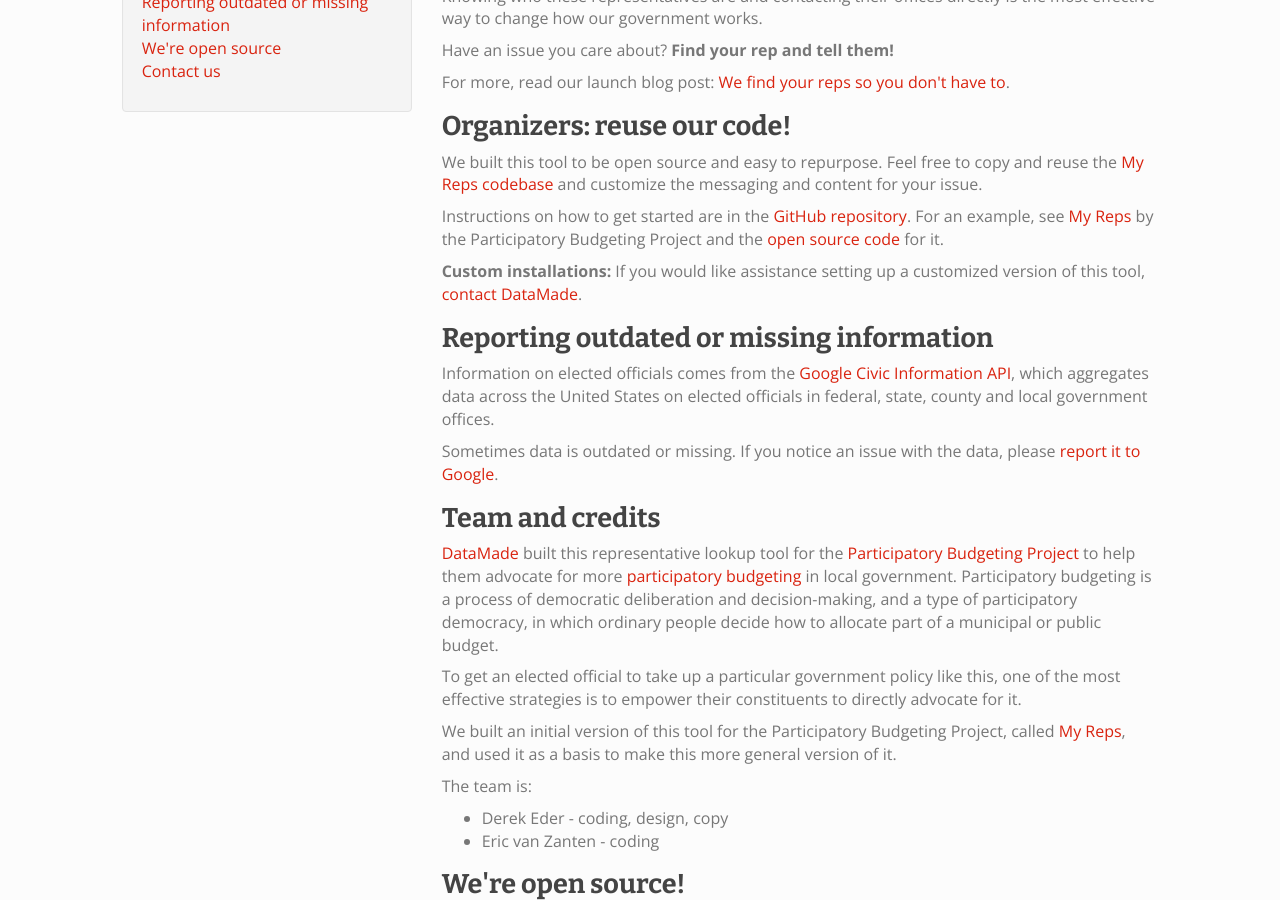
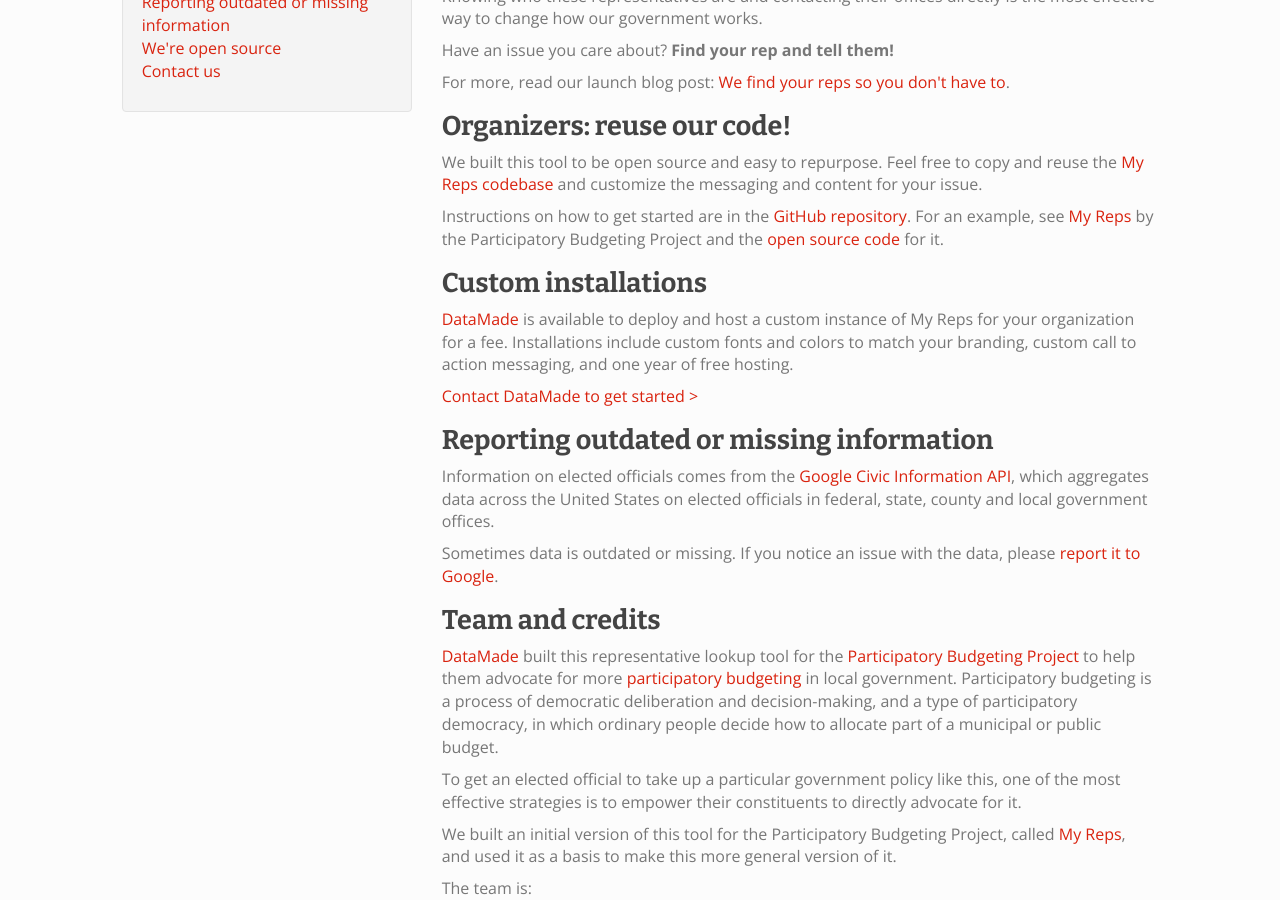
Before and after one commit to datamade/my-reps, a Jekyll site: the page built from about.html, in a window 1280 px wide and 900 px high, scrolled down 399 px. Built offline with Jekyll 4.4.1, drawn with Linux system fonts in a browser that asks for light colours; nearby versions of some CDN libraries.

Commit message:
updated custom install message

```diff
--- a/about.html
+++ b/about.html
@@ -39,7 +39,10 @@ description:
 
     <p>Instructions on how to get started are in the <a href='https://github.com/datamade/find-my-reps'>GitHub repository</a>. For an example, see <a href='www.participatorybudgeting.org/myreps'>My Reps</a> by the Participatory Budgeting Project and the <a href='https://github.com/datamade/my-reps-pbp'>open source code</a> for it.</p>
 
-    <p><strong>Custom installations:</strong> If you would like assistance setting up a customized version of this tool, <a href='mailto:info@datamade.us?subject=My Reps custom installation'>contact DataMade</a>.</p>
+    <h2 id="custom-installations">Custom installations</h2>
+    <p><a href='https://datamade.us/' target="_blank">DataMade</a> is available to deploy and host a custom instance of My Reps for your organization for a fee. Installations include custom fonts and colors to match your branding, custom call to action messaging, and one year of free hosting.</p>
+
+    <p><a href='mailto:info@datamade.us?subject=My Reps custom installation'>Contact DataMade to get started ></a></p>
 
     <h2 id="report-data">Reporting outdated or missing information</h2>
 
--- a/index.html
+++ b/index.html
@@ -163,7 +163,7 @@ layout: default
 
             <p><a href='/about.html'>More about this project &raquo;</a></p>
 
-            <br /><p><strong>Custom installations:</strong> If you would like assistance setting up a customized version of this tool, <a href='mailto:info@datamade.us?subject=My Reps custom installation'>contact DataMade</a>.</p>
+            <p><a href='/about.html#custom-installations'>Custom installations available ></a></p>
         </div>
     </div>
     <div class='col-md-3 hidden-xs hidden-sm'>
```
